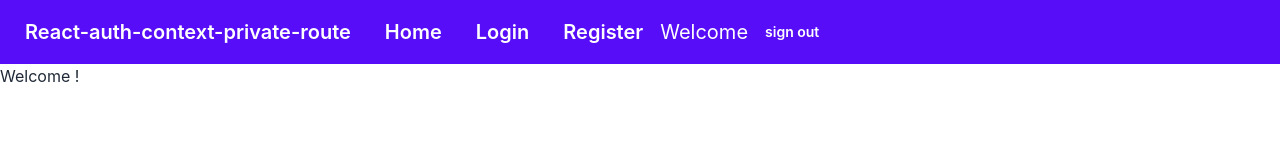
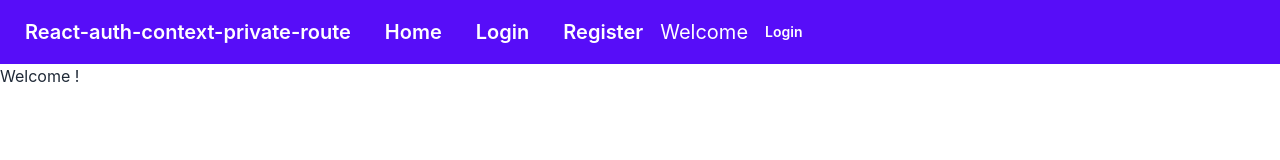
Before and after one commit to onikd08/react-auth-context-private-route, a React (Create React App) app: page / in a window 1280 px wide. Shown: the top 160 px of the page. Built offline with nearby package versions, Linux system fonts and the light colour scheme; no server answers.

Commit message:
Add conditional rendering in navbar

```diff
--- a/src/components/Header.jsx
+++ b/src/components/Header.jsx
@@ -28,12 +28,18 @@
           Register
         </Link>
         <p className="normal-case text-xl">Welcome {user?.email}</p>
-        <button
-          onClick={handleSignOutUser}
-          className="btn btn-ghost normal-case text-sm"
-        >
-          sign out
-        </button>
+        {user?.email ? (
+          <button
+            onClick={handleSignOutUser}
+            className="btn btn-ghost normal-case text-sm"
+          >
+            Logout
+          </button>
+        ) : (
+          <button className="btn btn-ghost normal-case text-sm">
+            <Link to="/login">Login</Link>
+          </button>
+        )}
       </div>
     </div>
   );
```
